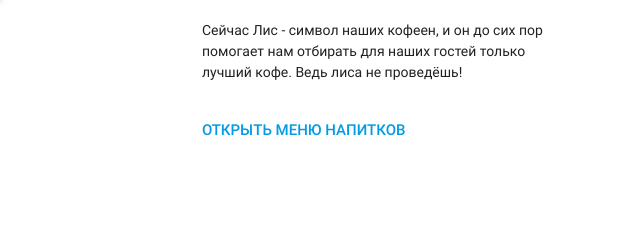
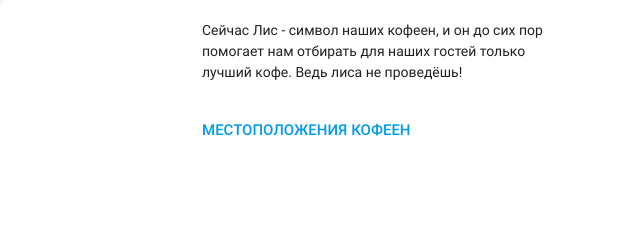
Before and after one commit to mokrenko/simplecoffee, a plain HTML site: page simplecoffee/ourstory.html in a window 1280 px wide. Shown: the part 860-1100 px from the top of the page, 0-640 px from the left. Drawn offline with nearby package versions, Linux system fonts and the light colour scheme.

Commit message:
Changed a link in ourstory.html

```diff
--- a/simplecoffee/ourstory.html
+++ b/simplecoffee/ourstory.html
@@ -170,7 +170,7 @@
 
             <br>
 
-            <a href="beverages.html" style="font-size:15px; font-weight:500">ОТКРЫТЬ МЕНЮ НАПИТКОВ</a>
+            <a href="contacts.html" style="font-size:15px; font-weight:500">МЕСТОПОЛОЖЕНИЯ КОФЕЕН</a>
 
 
         </div>
@@ -186,7 +186,7 @@
 
             <br>
 
-            <a href="beverages.html" style="font-size:15px; font-weight:500">ОТКРЫТЬ МЕНЮ НАПИТКОВ</a>
+            <a href="contacts.html" style="font-size:15px; font-weight:500">МЕСТОПОЛОЖЕНИЯ КОФЕЕН</a>
 
 
         </div>
```
